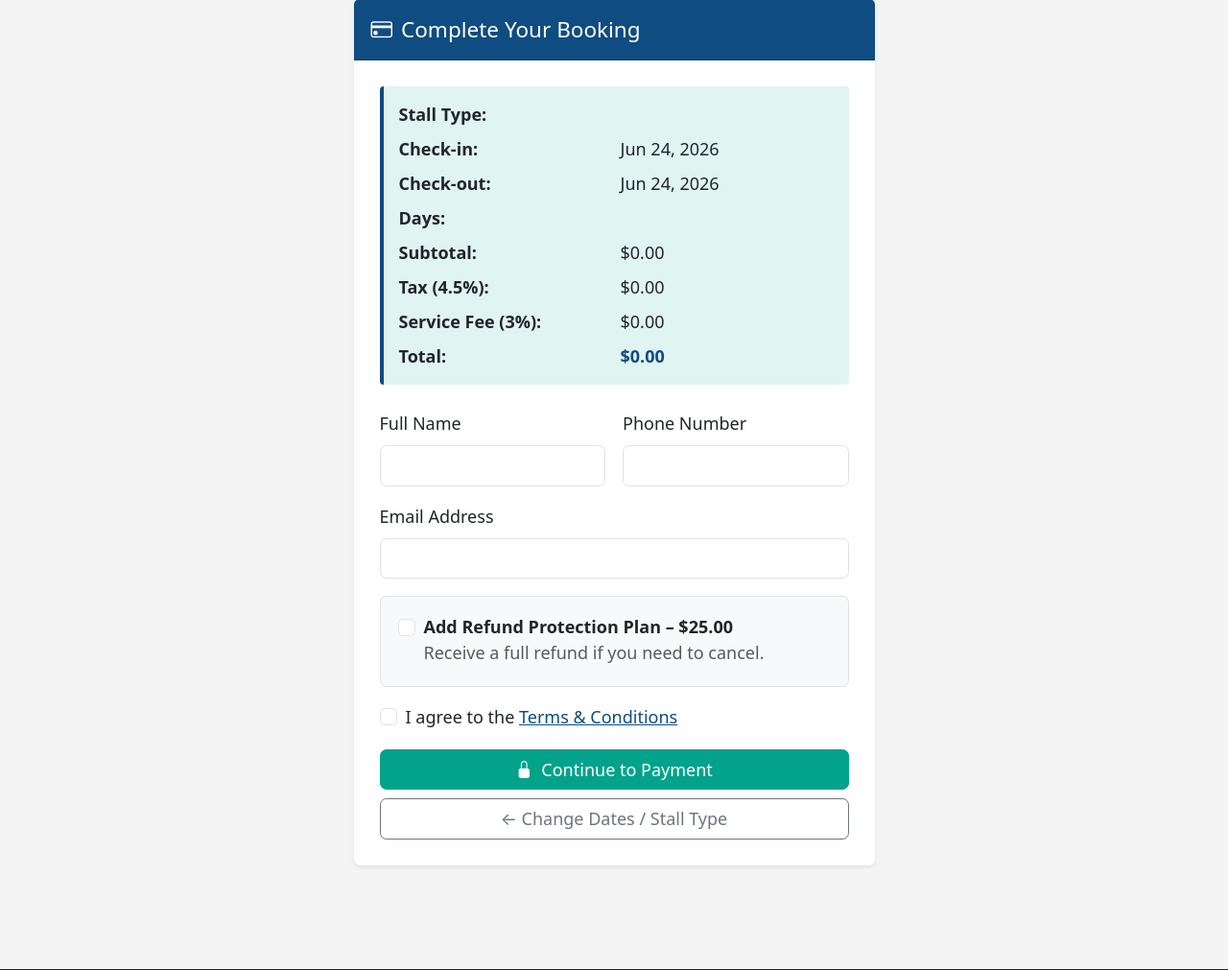
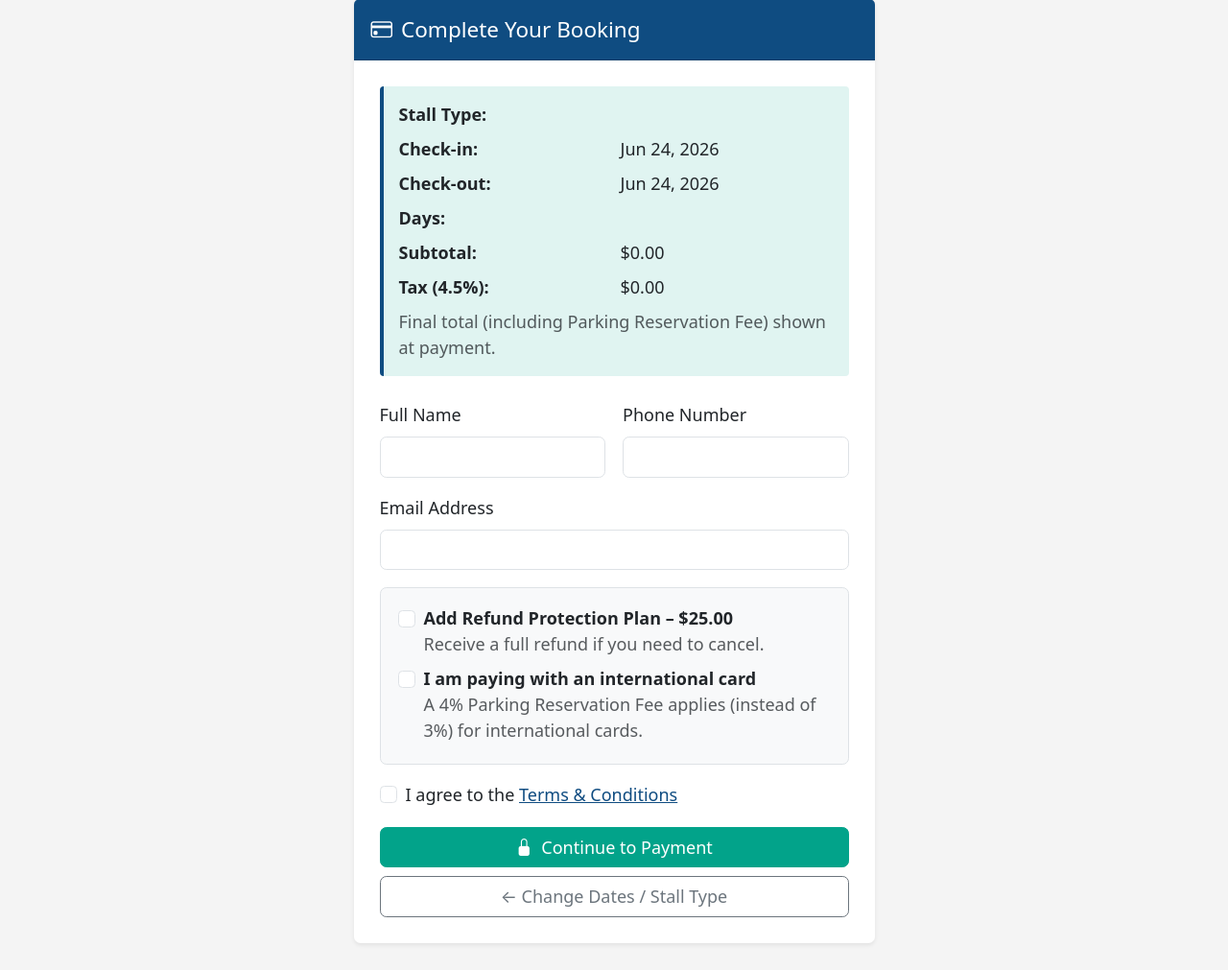
Before and after one commit to magashish/prp, a Laravel app: page /booking/checkout in a window 1280 px wide. Shown: the part 156-1167 px from the top of the page at 96% size. Run offline with Laravel 12, Linux system fonts and the light colour scheme; the visitor is signed in with stand-in values (Sample User, id 1); data that the repository does not hold is empty.

Commit message:
Rename Service Fee to Parking Reservation Fee with international card support
- BookingController: rename constants to RESERVATION_FEE_RATE/INTL, add international
  boolean to storeSession, return fee_rate_std/fee_rate_intl in checkAvailability JSON
- home.blade.php: add international card checkbox, update updateTotal() to show
  "Parking Reservation Fee (3%/4%)" using correct rate from availData
- payment.blade.php: show "Parking Reservation Fee (X%)" using session fee_rate
- checkout.blade.php: add international card checkbox, remove service_fee from summary
  (not yet calculated at that stage)
- admin show.blade.php: rename "Service Fee" label to "Parking Reservation Fee"

Co-Authored-By: Claude Sonnet 4.6 <noreply@anthropic.com>
Claude-Session: https://claude.ai/code/session_01JRgvvL3B4U753NvL93mxY8

```diff
--- a/app/Http/Controllers/BookingController.php
+++ b/app/Http/Controllers/BookingController.php
@@ -8,13 +8,14 @@ use Illuminate\Http\Request;
 
 class BookingController extends Controller
 {
-    const RESERVED_PRICE     = 45.00;
-    const NON_RESERVED_PRICE = 35.00;
-    const REFUND_PLAN_PRICE  = 25.00;
-    const TAX_RATE           = 0.045;
-    const SERVICE_FEE_RATE   = 0.03;
-    const RESERVED_CAPACITY  = 2;
-    const NON_RESERVED_CAP   = 75;
+    const RESERVED_PRICE          = 45.00;
+    const NON_RESERVED_PRICE      = 35.00;
+    const REFUND_PLAN_PRICE       = 25.00;
+    const TAX_RATE                = 0.045;
+    const RESERVATION_FEE_RATE    = 0.03;
+    const RESERVATION_FEE_INTL    = 0.04;
+    const RESERVED_CAPACITY       = 2;
+    const NON_RESERVED_CAP        = 75;
 
     public function index()
     {
@@ -63,11 +64,9 @@ class BookingController extends Controller
             $subtotal    = $days * self::NON_RESERVED_PRICE;
         }
 
-        $tax        = round($subtotal * self::TAX_RATE, 2);
-        $serviceFee = round(($subtotal + $tax) * self::SERVICE_FEE_RATE, 2);
-        $total      = $subtotal + $tax + $serviceFee;
+        $tax = round($subtotal * self::TAX_RATE, 2);
 
-        // Store in session for checkout
+        // Store base values in session (reservation fee recalculated in storeSession with intl flag)
         session([
             'booking_pending' => [
                 'stall_type'    => $stallType,
@@ -77,21 +76,19 @@ class BookingController extends Controller
                 'days'          => $days,
                 'subtotal'      => $subtotal,
                 'tax'           => $tax,
-                'service_fee'   => $serviceFee,
-                'total'         => $total,
             ]
         ]);
 
         return response()->json([
-            'available'   => true,
-            'stall_type'  => $stallType,
-            'stall_number'=> $stallNumber,
-            'days'        => $days,
-            'subtotal'    => number_format($subtotal, 2),
-            'tax'         => number_format($tax, 2),
-            'service_fee' => number_format($serviceFee, 2),
-            'total'       => number_format($total, 2),
-            'refund_plan' => number_format(self::REFUND_PLAN_PRICE, 2),
+            'available'        => true,
+            'stall_type'       => $stallType,
+            'stall_number'     => $stallNumber,
+            'days'             => $days,
+            'subtotal'         => number_format($subtotal, 2),
+            'tax'              => number_format($tax, 2),
+            'refund_plan'      => number_format(self::REFUND_PLAN_PRICE, 2),
+            'fee_rate_std'     => self::RESERVATION_FEE_RATE,
+            'fee_rate_intl'    => self::RESERVATION_FEE_INTL,
         ]);
     }
 
@@ -121,11 +118,12 @@ class BookingController extends Controller
     public function storeSession(Request $request)
     {
         $request->validate([
-            'full_name'   => 'required|string|max:255',
-            'phone_number'=> 'required|string|max:30',
-            'email'       => 'required|email',
-            'refund_plan' => 'nullable|boolean',
-            'terms'       => 'accepted',
+            'full_name'        => 'required|string|max:255',
+            'phone_number'     => 'required|string|max:30',
+            'email'            => 'required|email',
+            'refund_plan'      => 'nullable|boolean',
+            'international'    => 'nullable|boolean',
+            'terms'            => 'accepted',
         ]);
 
         $pending = session('booking_pending');
@@ -133,22 +131,26 @@ class BookingController extends Controller
             return redirect()->route('home')->with('error', 'Session expired. Please start again.');
         }
 
-        $refundPlan  = $request->boolean('refund_plan');
-        $refundCost  = $refundPlan ? self::REFUND_PLAN_PRICE : 0;
-        $subtotal    = $pending['subtotal'] + $refundCost;
-        $tax         = round($subtotal * self::TAX_RATE, 2);
-        $serviceFee  = round(($subtotal + $tax) * self::SERVICE_FEE_RATE, 2);
-        $total       = $subtotal + $tax + $serviceFee;
+        $refundPlan    = $request->boolean('refund_plan');
+        $isIntl        = $request->boolean('international');
+        $feeRate       = $isIntl ? self::RESERVATION_FEE_INTL : self::RESERVATION_FEE_RATE;
+        $refundCost    = $refundPlan ? self::REFUND_PLAN_PRICE : 0;
+        $subtotal      = $pending['subtotal'] + $refundCost;
+        $tax           = round($subtotal * self::TAX_RATE, 2);
+        $reservationFee = round(($subtotal + $tax) * $feeRate, 2);
+        $total         = $subtotal + $tax + $reservationFee;
 
-        session()->put('booking_pending.full_name',    $request->full_name);
-        session()->put('booking_pending.phone_number', $request->phone_number);
-        session()->put('booking_pending.email',        $request->email);
-        session()->put('booking_pending.refund_plan',  $refundPlan);
-        session()->put('booking_pending.refund_cost',  $refundCost);
-        session()->put('booking_pending.subtotal',     $subtotal);
-        session()->put('booking_pending.tax',          $tax);
-        session()->put('booking_pending.service_fee',  $serviceFee);
-        session()->put('booking_pending.total',        $total);
+        session()->put('booking_pending.full_name',       $request->full_name);
+        session()->put('booking_pending.phone_number',    $request->phone_number);
+        session()->put('booking_pending.email',           $request->email);
+        session()->put('booking_pending.refund_plan',     $refundPlan);
+        session()->put('booking_pending.refund_cost',     $refundCost);
+        session()->put('booking_pending.international',   $isIntl);
+        session()->put('booking_pending.fee_rate',        $feeRate);
+        session()->put('booking_pending.subtotal',        $subtotal);
+        session()->put('booking_pending.tax',             $tax);
+        session()->put('booking_pending.service_fee',     $reservationFee);
+        session()->put('booking_pending.total',           $total);
 
         return redirect()->route('booking.payment');
     }
--- a/resources/views/admin/bookings/show.blade.php
+++ b/resources/views/admin/bookings/show.blade.php
@@ -57,7 +57,7 @@
                     <tr><th>Check-out</th><td>{{ $booking->check_out_date->format('M d, Y') }}</td></tr>
                     <tr><th>Subtotal</th><td>${{ number_format($booking->subtotal, 2) }}</td></tr>
                     <tr><th>Tax</th><td>${{ number_format($booking->tax, 2) }}</td></tr>
-                    <tr><th>Service Fee</th><td>${{ number_format($booking->service_fee, 2) }}</td></tr>
+                    <tr><th>Parking Reservation Fee</th><td>${{ number_format($booking->service_fee, 2) }}</td></tr>
                     <tr><th>Total Paid</th><td class="fw-bold">${{ number_format($booking->total_amount, 2) }}</td></tr>
                     <tr><th>Refund Plan</th><td>{!! $booking->refund_plan ? '<span class="badge bg-success">Yes – Eligible</span>' : 'No' !!}</td></tr>
                     <tr><th>PayPal TxID</th><td><small>{{ $booking->paypal_transaction_id ?? '—' }}</small></td></tr>
--- a/resources/views/booking/checkout.blade.php
+++ b/resources/views/booking/checkout.blade.php
@@ -25,10 +25,7 @@
                             <div class="col-6">${{ number_format($pending['subtotal'], 2) }}</div>
                             <div class="col-6"><strong>Tax (4.5%):</strong></div>
                             <div class="col-6">${{ number_format($pending['tax'], 2) }}</div>
-                            <div class="col-6"><strong>Service Fee (3%):</strong></div>
-                            <div class="col-6">${{ number_format($pending['service_fee'], 2) }}</div>
-                            <div class="col-6 fw-bold"><strong>Total:</strong></div>
-                            <div class="col-6 fw-bold text-primary">${{ number_format($pending['total'], 2) }}</div>
+                            <div class="col-12 text-muted small">Final total (including Parking Reservation Fee) shown at payment.</div>
                         </div>
                     </div>
 
@@ -50,11 +47,18 @@
                         </div>
 
                         <div class="mt-3 p-3 border rounded bg-light">
-                            <div class="form-check">
+                            <div class="form-check mb-2">
                                 <input class="form-check-input" type="checkbox" name="refund_plan" value="1" id="refundPlan">
                                 <label class="form-check-label" for="refundPlan">
                                     <strong>Add Refund Protection Plan – $25.00</strong>
                                     <small class="d-block text-muted">Receive a full refund if you need to cancel.</small>
+                                </label>
+                            </div>
+                            <div class="form-check">
+                                <input class="form-check-input" type="checkbox" name="international" value="1" id="internationalCard">
+                                <label class="form-check-label" for="internationalCard">
+                                    <strong>I am paying with an international card</strong>
+                                    <small class="d-block text-muted">A 4% Parking Reservation Fee applies (instead of 3%) for international cards.</small>
                                 </label>
                             </div>
                         </div>
```
Also changed, not shown: resources/views/booking/payment.blade.php (+1 -7 lines), resources/views/home.blade.php (+15 -4 lines).
